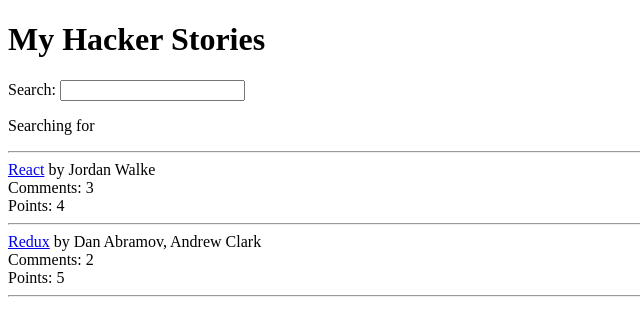
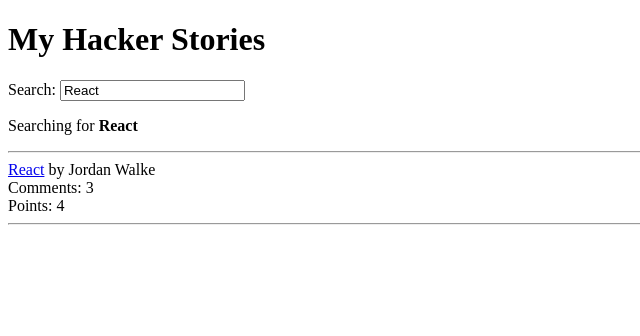
Before and after one commit to ferueda/road-to-react, a React (Create React App) app in the folder hacker-stories/: page / in a window 1280 px wide. Shown: the top 336 px of the page, without its empty margins (0-640 px from the left). Built offline with nearby package versions, Linux system fonts and the light colour scheme.

Commit message:
finished Custom Hooks chapter

```diff
--- a/hacker-stories/src/App.js
+++ b/hacker-stories/src/App.js
@@ -36,6 +36,16 @@
   );
 };
 
+const useSemiPersistentState = (key, initialState) => {
+  const [value, setValue] = useState(localStorage.getItem(key) || initialState);
+
+  useEffect(() => {
+    localStorage.setItem(key, value);
+  }, [value, key]);
+
+  return [value, setValue];
+};
+
 const App = () => {
   const stories = [
     {
@@ -56,15 +66,10 @@
     },
   ];
 
-  const [search, setSearch] = useState(localStorage.getItem('search') || '');
-
-  useEffect(() => {
-    localStorage.setItem('search', search);
-  }, [search]);
+  const [search, setSearch] = useSemiPersistentState('search', 'React');
 
   const handleSearch = (event) => {
     setSearch(event.target.value);
-    localStorage.setItem('search', event.target.value);
   };
 
   console.log('rendered');
```
